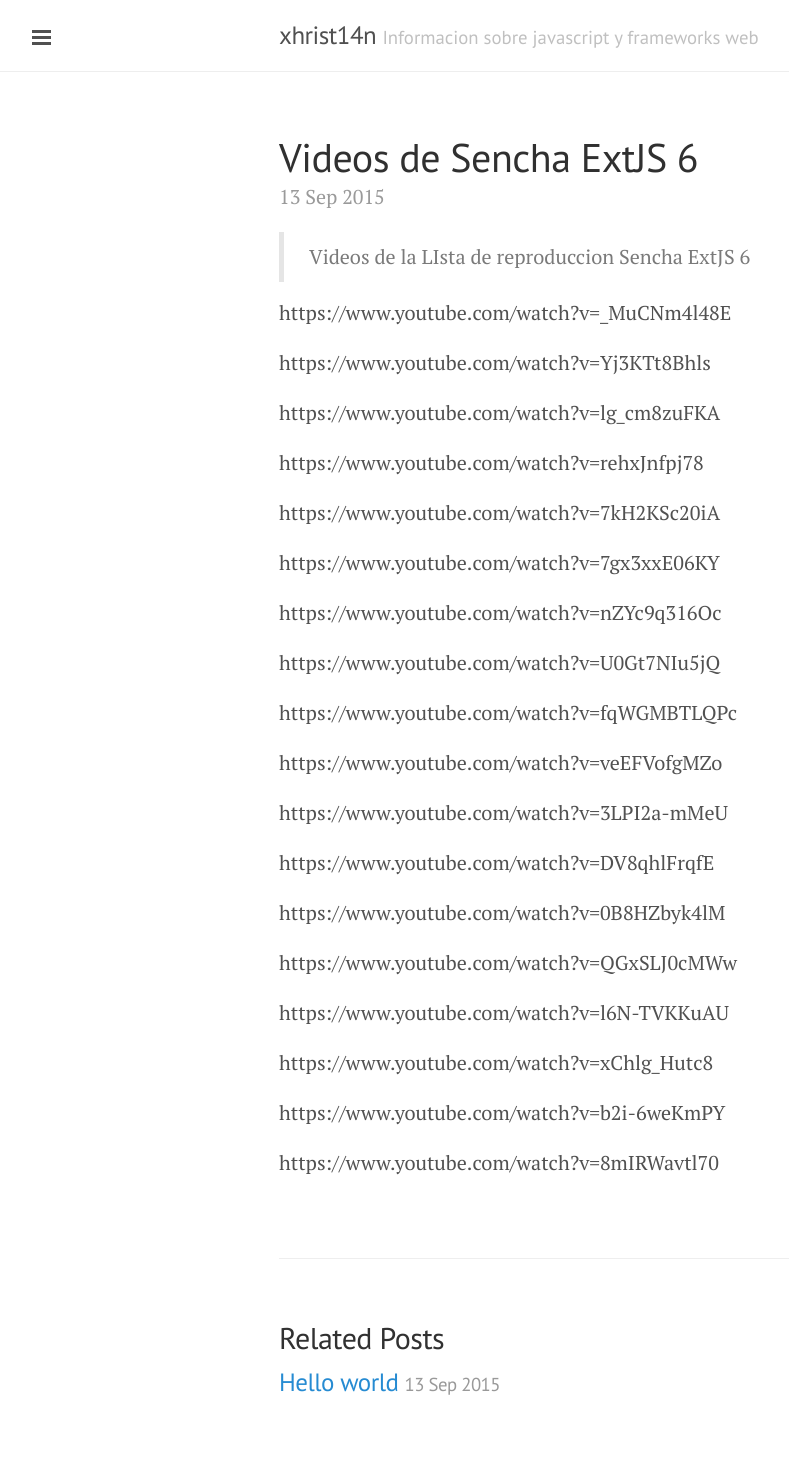
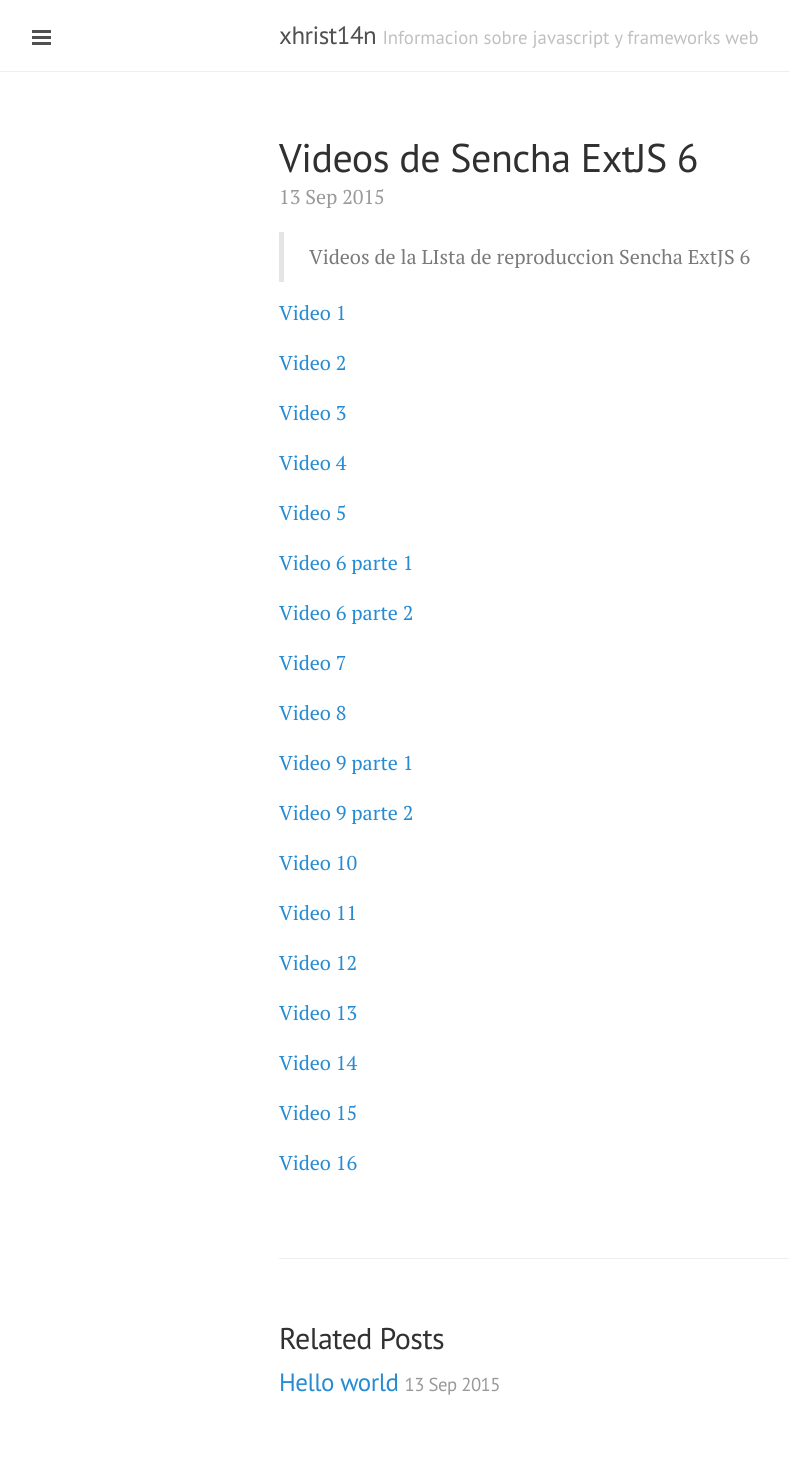
Before and after one commit to xhrist14n/xhrist14n.github.io, a Jekyll site: the page built from _posts/2015-09-13-videos-de-sencha-extjs-6.markdown, in a window 1280 px wide. Shown: the whole page, without its empty margins (1-790 px from the left). Built offline with Jekyll 4.4.1, drawn with Linux system fonts in a browser that asks for light colours.

Commit message:
Post update: Videos de Sencha ExtJS 6

```diff
--- a/_posts/2015-09-13-videos-de-sencha-extjs-6.markdown
+++ b/_posts/2015-09-13-videos-de-sencha-extjs-6.markdown
@@ -6,38 +6,38 @@ layout: post
 >Videos de la LIsta de reproduccion Sencha ExtJS 6
 
 
-https://www.youtube.com/watch?v=_MuCNm4l48E
+[Video 1](https://www.youtube.com/watch?v=_MuCNm4l48E)
 
-https://www.youtube.com/watch?v=Yj3KTt8Bhls
+[Video 2](https://www.youtube.com/watch?v=Yj3KTt8Bhls)
 
-https://www.youtube.com/watch?v=lg_cm8zuFKA
+[Video 3](https://www.youtube.com/watch?v=lg_cm8zuFKA)
 
-https://www.youtube.com/watch?v=rehxJnfpj78
+[Video 4](https://www.youtube.com/watch?v=rehxJnfpj78)
 
-https://www.youtube.com/watch?v=7kH2KSc20iA
+[Video 5](https://www.youtube.com/watch?v=7kH2KSc20iA)
 
-https://www.youtube.com/watch?v=7gx3xxE06KY
+[Video 6 parte 1](https://www.youtube.com/watch?v=7gx3xxE06KY)
 
-https://www.youtube.com/watch?v=nZYc9q316Oc
+[Video 6 parte 2](https://www.youtube.com/watch?v=nZYc9q316Oc)
 
-https://www.youtube.com/watch?v=U0Gt7NIu5jQ
+[Video 7](https://www.youtube.com/watch?v=U0Gt7NIu5jQ)
 
-https://www.youtube.com/watch?v=fqWGMBTLQPc
+[Video 8](https://www.youtube.com/watch?v=fqWGMBTLQPc)
 
-https://www.youtube.com/watch?v=veEFVofgMZo
+[Video 9 parte 1](https://www.youtube.com/watch?v=veEFVofgMZo)
 
-https://www.youtube.com/watch?v=3LPI2a-mMeU
+[Video 9 parte 2](https://www.youtube.com/watch?v=3LPI2a-mMeU)
 
-https://www.youtube.com/watch?v=DV8qhlFrqfE
+[Video 10](https://www.youtube.com/watch?v=DV8qhlFrqfE)
 
-https://www.youtube.com/watch?v=0B8HZbyk4lM
+[Video 11](https://www.youtube.com/watch?v=0B8HZbyk4lM)
 
-https://www.youtube.com/watch?v=QGxSLJ0cMWw
+[Video 12](https://www.youtube.com/watch?v=QGxSLJ0cMWw)
 
-https://www.youtube.com/watch?v=l6N-TVKKuAU
+[Video 13](https://www.youtube.com/watch?v=l6N-TVKKuAU)
 
-https://www.youtube.com/watch?v=xChlg_Hutc8
+[Video 14](https://www.youtube.com/watch?v=xChlg_Hutc8)
 
-https://www.youtube.com/watch?v=b2i-6weKmPY
+[Video 15](https://www.youtube.com/watch?v=b2i-6weKmPY)
 
-https://www.youtube.com/watch?v=8mIRWavtl70
+[Video 16](https://www.youtube.com/watch?v=8mIRWavtl70)
```
